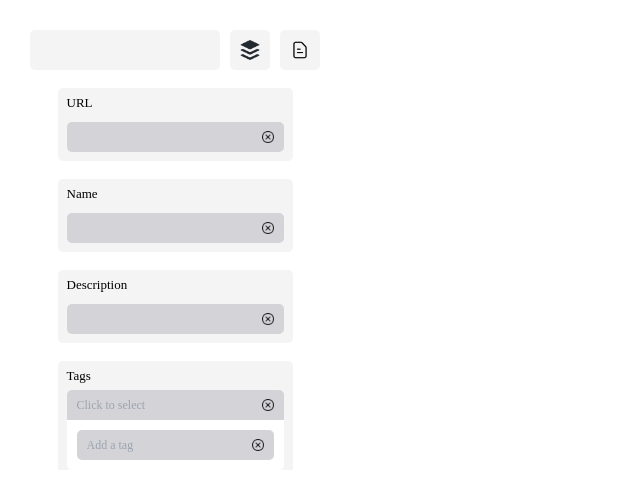
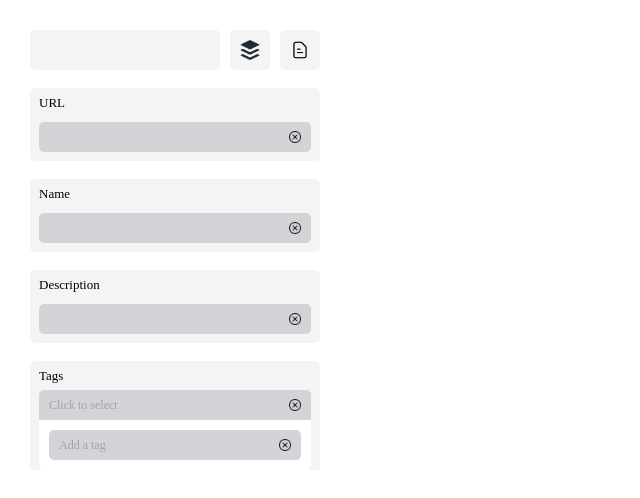
Before and after one commit to Xiayucheng1212/buggy_extension, a React (Create React App) app: page /add in a window 1280 px wide. Shown: the top 498 px of the page, without its empty margins (0-640 px from the left). Built offline with nearby package versions, Linux system fonts and the light colour scheme.

Commit message:
UI Fix: scroll bar

```diff
--- a/src/components/FormTagItem.jsx
+++ b/src/components/FormTagItem.jsx
@@ -64,9 +64,10 @@ const FormTagItem = (props) => {
         {props.label}
       </div>
       <div className="self-stretch h-[30px] pl-[10px] pr-2.5 py-[5px] bg-zinc-300 rounded-t-[5px] flex space-x items-center">
+        <div className="w-[230px] h-[24px] flex mr-[10px] bg-transparent bg-zinc-300 justify-start items-center gap-x-2 overflow-x-scroll">
           {selectedTags.length === 0 ? (
             <input
-            className="w-[100%] bg-transparent resize-none text-neutral-600 text-xs font-medium font-['Jost']"
+              className="bg-transparent resize-none text-neutral-600 text-xs font-medium font-['Jost']"
               disabled
               placeholder="Click to select"
             />
@@ -75,6 +76,7 @@ const FormTagItem = (props) => {
               <SelectedTag key={i} name={tag} onClick={handleClearOne} />
             ))
           )}
+        </div>
         <div className="w-3 h-3" onClick={handleClearAll}>
           <img
             className="w-3 h-3 justify-center items-center"
```
Lines whose indentation alone changed are shown as unchanged.
